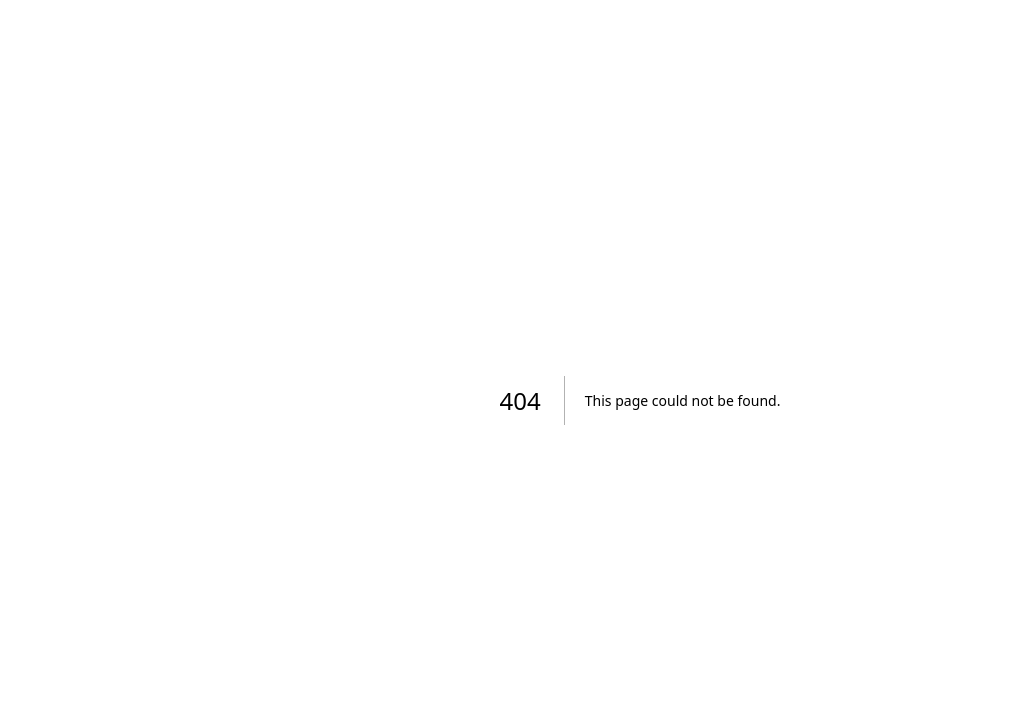
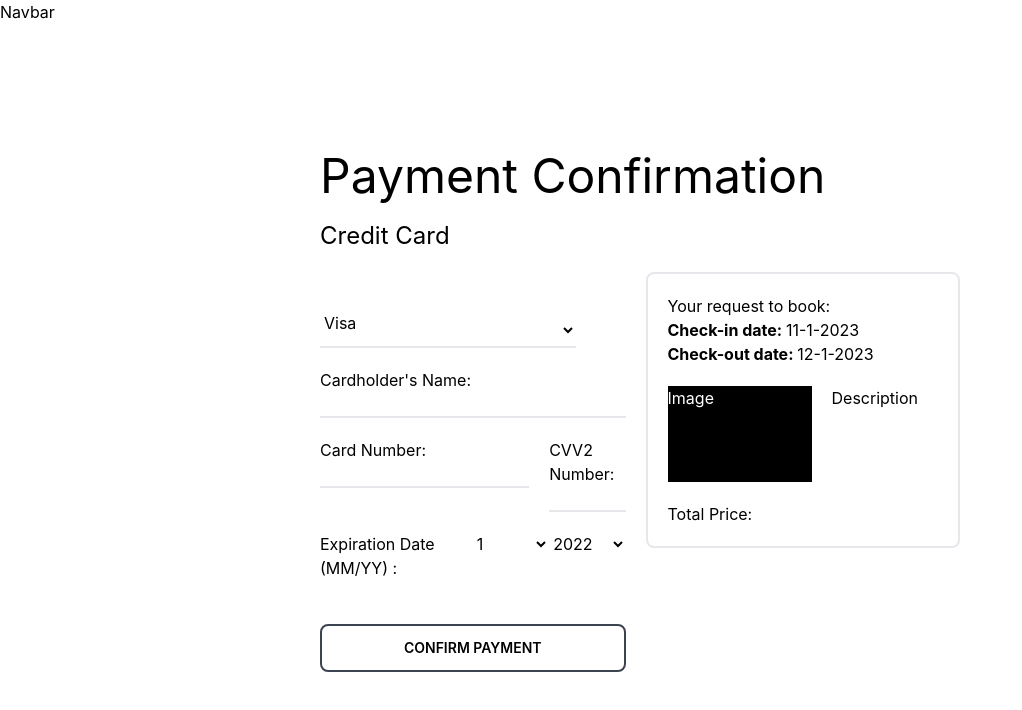
Before and after one commit to Group-Project-3-Kelompok-5/PROJECT-FE, a Next.js app in the folder my-airbnb/: page /payment in a window 1280 px wide. Before the commit this address had no page. Shown: the top 710 px of the page, without its empty margins (0-1022 px from the left). Built offline with nearby package versions, Linux system fonts and the light colour scheme.

Commit message:
Slicing payment & confirmation page done

```diff
--- a/my-airbnb/pages/index.js
+++ b/my-airbnb/pages/index.js
@@ -1,71 +1,17 @@
-import Head from 'next/head'
-import Image from 'next/image'
-import styles from '../styles/Home.module.css'
+import Head from "next/head";
+import Image from "next/image";
+import styles from "../styles/Home.module.css";
 
 export default function Home() {
   return (
-    <div className={styles.container}>
+    <div className="h-100 w-100">
       <Head>
-        <title>Create Next App</title>
+        <title>Hyrule Travel - Find A New Place</title>
         <meta name="description" content="Generated by create next app" />
         <link rel="icon" href="/favicon.ico" />
       </Head>
 
-      <main className={styles.main}>
-        <h1 className={styles.title}>
-          Welcome to <a href="https://nextjs.org">Next.js!</a>
-        </h1>
-
-        <p className={styles.description}>
-          Get started by editing{' '}
-          <code className={styles.code}>pages/index.js</code>
-        </p>
-
-        <div className={styles.grid}>
-          <a href="https://nextjs.org/docs" className={styles.card}>
-            <h2>Documentation &rarr;</h2>
-            <p>Find in-depth information about Next.js features and API.</p>
-          </a>
-
-          <a href="https://nextjs.org/learn" className={styles.card}>
-            <h2>Learn &rarr;</h2>
-            <p>Learn about Next.js in an interactive course with quizzes!</p>
-          </a>
-
-          <a
-            href="https://github.com/vercel/next.js/tree/canary/examples"
-            className={styles.card}
-          >
-            <h2>Examples &rarr;</h2>
-            <p>Discover and deploy boilerplate example Next.js projects.</p>
-          </a>
-
-          <a
-            href="https://vercel.com/new?utm_source=create-next-app&utm_medium=default-template&utm_campaign=create-next-app"
-            target="_blank"
-            rel="noopener noreferrer"
-            className={styles.card}
-          >
-            <h2>Deploy &rarr;</h2>
-            <p>
-              Instantly deploy your Next.js site to a public URL with Vercel.
-            </p>
-          </a>
-        </div>
-      </main>
-
-      <footer className={styles.footer}>
-        <a
-          href="https://vercel.com?utm_source=create-next-app&utm_medium=default-template&utm_campaign=create-next-app"
-          target="_blank"
-          rel="noopener noreferrer"
-        >
-          Powered by{' '}
-          <span className={styles.logo}>
-            <Image src="/vercel.svg" alt="Vercel Logo" width={72} height={16} />
-          </span>
-        </a>
-      </footer>
+      <main className="min-h-screen"></main>
     </div>
-  )
+  );
 }
--- /dev/null
+++ b/my-airbnb/pages/payment.jsx
@@ -0,0 +1,133 @@
+import Head from "next/head";
+
+export default function Reservation() {
+  return (
+    <div>
+      <Head>
+        <title>Hyrule Travel - Find A New Place</title>
+        <meta name="description" content="Generated by create next app" />
+        <link rel="icon" href="/favicon.ico" />
+      </Head>
+      <main>
+        <div className="min-h-screen min-w-screen bg-white text-black">
+          <div>
+            <p>Navbar</p>
+          </div>
+          <div className="py-32 px-80">
+            <h1 className="text-5xl pb-5">Payment Confirmation</h1>
+            <h1 className="text-2xl pb-5">Credit Card</h1>
+            <div className="flex flex-row">
+              {/* Credit Card Information */}
+              <div className="w-2/4 h-max">
+                <div className="pt-10 flex flex-col">
+                  <select
+                    name="cars"
+                    id="cars"
+                    className="bg-white w-64 border-b-2 pb-3"
+                  >
+                    <option value="volvo">Visa</option>
+                    <option value="saab">Mastercard</option>
+                    <option value="mercedes">Paypal</option>
+                    <option value="audi">Kidney</option>
+                  </select>
+                  <label for="cardholder" className="pt-5">
+                    Cardholder's Name:
+                  </label>
+                  <input
+                    type="text"
+                    id="cardholder"
+                    name="cardholder"
+                    className="w-full bg-white border-b-2"
+                    style={{ outlineStyle: "none" }}
+                  ></input>
+                  <div className="flex flex-row pt-5">
+                    <div className="basis-3/4 pr-5">
+                      <label for="cardholder" className="pt-5">
+                        Card Number:
+                      </label>
+                      <input
+                        type="text"
+                        id="cardholder"
+                        name="cardholder"
+                        className="w-full bg-white border-b-2 "
+                        style={{ outlineStyle: "none" }}
+                      ></input>
+                    </div>
+                    <div className="basis-1/4">
+                      <label for="cardholder" className="pt-5">
+                        CVV2 Number:
+                      </label>
+                      <input
+                        type="text"
+                        id="cardholder"
+                        name="cardholder"
+                        className="w-full bg-white border-b-2"
+                        style={{ outlineStyle: "none" }}
+                        maxLength="3"
+                      ></input>
+                    </div>
+                  </div>
+                  <div className="flex flex-row pt-5">
+                    <div className="w-2/4">
+                      <p>Expiration Date (MM/YY) : </p>
+                      <input
+                        type="text"
+                        id="cardholder"
+                        name="cardholder"
+                        className="w-full bg-white"
+                        style={{ outlineStyle: "none" }}
+                        maxLength="2"
+                      ></input>
+                    </div>
+                    <div className="w-1/4">
+                      <select name="cars" id="cars" className="bg-white w-full">
+                        <option value="volvo">1</option>
+                        <option value="saab">2</option>
+                        <option value="mercedes">3</option>
+                        <option value="audi">4</option>
+                      </select>
+                    </div>
+                    <div className="w-1/4">
+                      <select name="cars" id="cars" className="bg-white w-full">
+                        <option value="volvo">2022</option>
+                        <option value="saab">Mastercard</option>
+                        <option value="mercedes">Paypal</option>
+                        <option value="audi">Kidney</option>
+                      </select>
+                    </div>
+                  </div>
+                  <button className="btn bg-white border-2 text-black w-full mt-5 hover:text-white hover:bg-black">
+                    Confirm Payment
+                  </button>
+                </div>
+              </div>
+              {/* Request detail */}
+              <div className="w-2/4 h-max ml-5 border-2 rounded-lg">
+                <div className="m-5">
+                  <p>Your request to book:</p>
+                  <p className="font-bold">
+                    Check-in date:{" "}
+                    <span className="font-normal">11-1-2023</span>
+                  </p>
+                  <p className="font-bold">
+                    Check-out date:{" "}
+                    <span className="font-normal">12-1-2023</span>
+                  </p>
+                  <div className="flex flex-row mr-5 mt-5">
+                    <div className="bg-black h-24 w-36">
+                      <p className="text-white">Image</p>
+                    </div>
+                    <p className="ml-5">Description</p>
+                  </div>
+                  <div className="mt-5">
+                    <p>Total Price:</p>
+                  </div>
+                </div>
+              </div>
+            </div>
+          </div>
+        </div>
+      </main>
+    </div>
+  );
+}
--- a/my-airbnb/styles/Home.module.css
+++ b/my-airbnb/styles/Home.module.css
@@ -1,4 +1,4 @@
-.container {
+/* .container {
   padding: 0 2rem;
 }
 
@@ -126,4 +126,4 @@
   .logo img {
     filter: invert(1);
   }
-}
+} */
--- a/my-airbnb/styles/globals.css
+++ b/my-airbnb/styles/globals.css
@@ -2,13 +2,14 @@
 @tailwind components;
 @tailwind utilities;
 
+@import url("https://fonts.googleapis.com/css2?family=Manrope:wght@200;300;400;500;600;700;800&display=swap%27");
 
 html,
 body {
   padding: 0;
   margin: 0;
-  font-family: -apple-system, BlinkMacSystemFont, Segoe UI, Roboto, Oxygen,
-    Ubuntu, Cantarell, Fira Sans, Droid Sans, Helvetica Neue, sans-serif;
+  font-family: "Manrope", BlinkMacSystemFont, Segoe UI, Roboto, Oxygen, Ubuntu,
+    Cantarell, Fira Sans, Droid Sans, Helvetica Neue, sans-serif;
 }
 
 a {
```
Also changed, not shown: my-airbnb/public/hyrule_travel.png (added).
